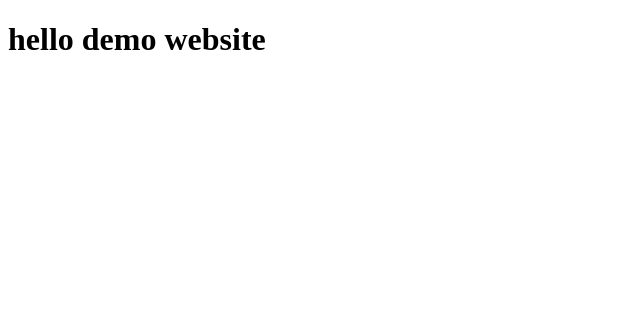
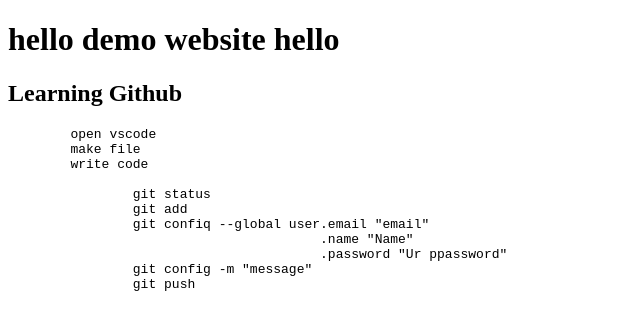
Before and after one commit to 99umar/demo-website, a plain HTML site: page index.html in a window 1280 px wide. Shown: the whole page, without its empty margins (0-640 px from the left). Drawn offline with Linux system fonts and the light colour scheme.

Commit message:
hello my name is umar

```diff
--- a/index.html
+++ b/index.html
@@ -7,6 +7,21 @@
     <title>Document</title>
 </head>
 <body>
-    <h1>hello demo website</h1>
+    <h1>hello demo website hello </h1>
+    <h2>Learning Github </h2>
+    <pre>
+        open vscode
+        make file
+        write code
+            <code>
+                git status
+                git add
+                git confiq --global user.email "email"
+                                        .name "Name"
+                                        .password "Ur ppassword"
+                git config -m "message"
+                git push
+            </code>
+    </pre>
 </body>
 </html>
```
